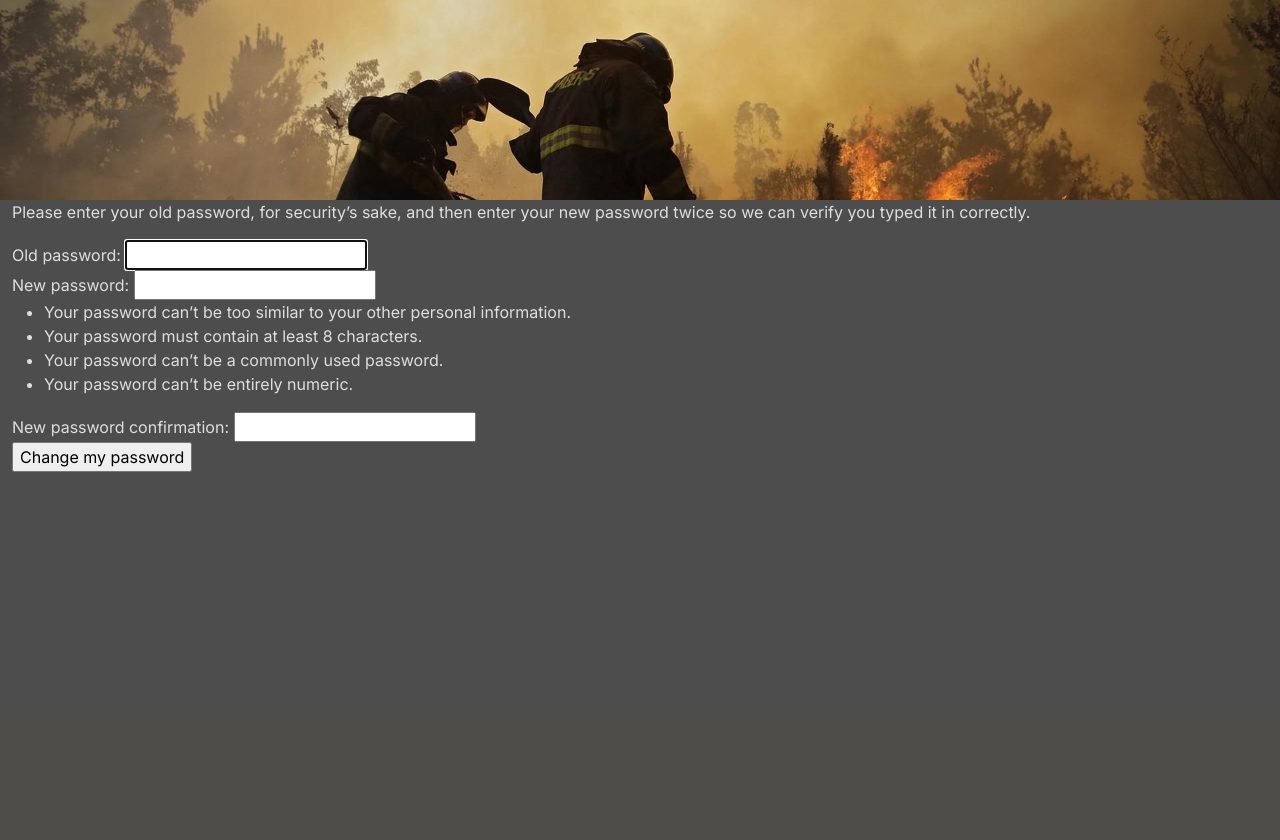
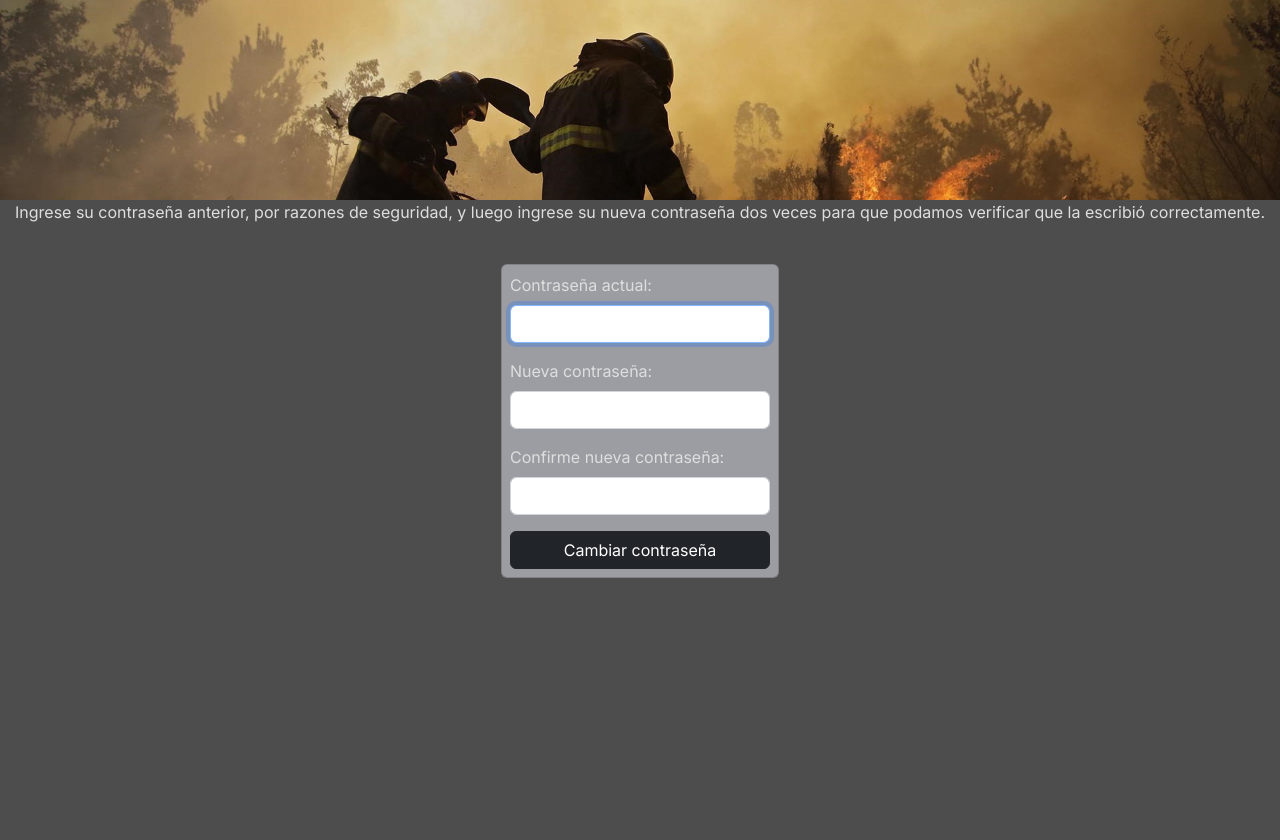
Before and after one commit to RamaAlves/proyecto-informatorio, a Django app: a page that uses Bomberos_san_martin/templates/resetpass/password_change_form.html in a window 1280 px wide. Shown: the part 90-930 px from the top of the page. Before the commit the page ends 562 px from the top, so only its background shows below. Run offline with Django 4.2, Linux system fonts and the light colour scheme; the visitor is signed in with stand-in values (Sample User, id 1); some libraries are stand-ins or nearby versions.

Commit message:
Estilo de los formularios

```diff
--- /dev/null
+++ b/Bomberos_san_martin/static/styles/forms.css
@@ -0,0 +1,29 @@
+.link-form {
+    font-size: 0.75rem;
+    text-decoration: none;
+    color: #040404;
+
+}
+
+
+.link-form:hover {
+    color: #f0ffff;
+}
+.card-form {
+    display: flex;
+    align-items: center;
+    justify-content: center;
+    width: 100%;
+    height: 80vh;
+}
+.card{
+    background-color:#9C9DA2 ;
+}
+.card-form-reestablecer {
+    display: flex;
+    flex-direction: column;
+    align-items: center;
+    justify-content: flex-start;
+    width: 100%;
+    height: 80vh;
+}
--- a/Bomberos_san_martin/templates/perfil/perfil.html
+++ b/Bomberos_san_martin/templates/perfil/perfil.html
@@ -98,7 +98,7 @@
     <div class="jumbotron traslucido">
     </div>
     {% else %}
-    <div class="jumbotron card row g-2 " style="padding: 40px; opacity:90%;">
+    <div class="jumbotron card row g-2 ">
         <ul class="list-group ">
             <li class="list-group-item"><strong>Usuario:</strong></li>
             <li class="list-group-item">{{user.username}}</li>
@@ -116,7 +116,7 @@
             <li class="list-group-item">{{user.last_name}}</li>
         </ul> {% endcomment %}
         <div class="d-grid gap-2 ">
-            <a href="{% url 'blog:password_change' %}" class="btn btn-outline-dark" type="button">Cambiar Contraseña</a>
+            <a href="{% url 'blog:password_change' %}" class="btn btn-dark" type="button">Cambiar Contraseña</a>
         </div>
     </div>
     {% endif %}
--- a/Bomberos_san_martin/templates/resetpass/password_change_form.html
+++ b/Bomberos_san_martin/templates/resetpass/password_change_form.html
@@ -1,8 +1,14 @@
 {% extends "base.html" %}
 {% load i18n static %}
-
+{% load static %}
+{% comment %} headers {% endcomment %}
+{% block styles %}
+<link rel="stylesheet" href="{% static 'styles/forms.css' %}">
+{% endblock %}
 {% block content %}<div id="content-main">
-
+<div class="card-form-reestablecer">
+<p>{% translate 'Ingrese su contraseña anterior, por razones de seguridad, y luego ingrese su nueva contraseña dos veces para que podamos verificar que la escribió correctamente.' %}</p>
+    <div class="card">
 <form method="post">{% csrf_token %}
 <div>
 {% if form.errors %}
@@ -12,37 +18,33 @@
 {% endif %}
 
 
-<p>{% translate 'Please enter your old password, for security’s sake, and then enter your new password twice so we can verify you typed it in correctly.' %}</p>
 
 <fieldset class="module aligned wide">
-
-<div class="form-row">
+<div class="form-row mb-3">
     {{ form.old_password.errors }}
-    {{ form.old_password.label_tag }} {{ form.old_password }}
+    <label for="{{form.old_password.id_for_label}}" class="form-label">Contraseña actual:</label>
+    <input type="password" class="form-control" name="{{form.old_password.html_name}}" autocomplete="current-password" autofocus required  id="{{form.old_password.id_for_label}}" >
 </div>
-
-<div class="form-row">
+<div class="form-row mb-3">
     {{ form.new_password1.errors }}
-    {{ form.new_password1.label_tag }} {{ form.new_password1 }}
-    {% if form.new_password1.help_text %}
+    <label for="{{form.new_password1.id_for_label}}" class="form-label">Nueva contraseña:</label>
+    <input type="password" class="form-control" name="{{form.new_password1.html_name}}" autocomplete="new-password" required id="{{form.new_password1.id_for_label}}" >
+    {% comment %} {% if form.new_password1.help_text %}
     <div class="help">{{ form.new_password1.help_text|safe }}</div>
-    {% endif %}
+    {% endif %} {% endcomment %}
 </div>
-
-<div class="form-row">
-{{ form.new_password2.errors }}
-    {{ form.new_password2.label_tag }} {{ form.new_password2 }}
-    {% if form.new_password2.help_text %}
-    <div class="help">{{ form.new_password2.help_text|safe }}</div>
-    {% endif %}
+<div class="form-row mb-3">
+    {{ form.new_password2.errors }}
+    <label for="{{form.new_password2.id_for_label}}" class="form-label">Confirme nueva contraseña:</label>
+    <input type="password" class="form-control" name="{{form.new_password2.html_name}}" autocomplete="new-password" required id="{{form.new_password2.id_for_label}}" >
+    {% comment %} {% if form.new_password1.help_text %}
+    <div class="help">{{ form.new_password1.help_text|safe }}</div>
+    {% endif %} {% endcomment %}
 </div>
-
 </fieldset>
-
-<div class="submit-row">
-    <input type="submit" value="{% translate 'Change my password' %}" class="default">
+<div class="d-grid gap-2 mx-auto">
+    <input type="submit" class="default btn btn-dark" value="Cambiar contraseña">
 </div>
-
 </div>
 </form></div>
 
```
Also changed, not shown: Bomberos_san_martin/templates/donacion.html (+10 -8 lines), Bomberos_san_martin/templates/perfil/login.html (+23 -14 lines), Bomberos_san_martin/templates/perfil/registro.html (+24 -15 lines), Bomberos_san_martin/templates/resetpass/password_change_done.html (+6 -2 lines), Bomberos_san_martin/templates/resetpass/password_reset_complete.html (+7 -3 lines), Bomberos_san_martin/templates/resetpass/password_reset_confirm.html (+23 -12 lines), Bomberos_san_martin/templates/resetpass/password_reset_done.html (+8 -4 lines), Bomberos_san_martin/templates/resetpass/password_reset_form.html (+22 -12 lines).
